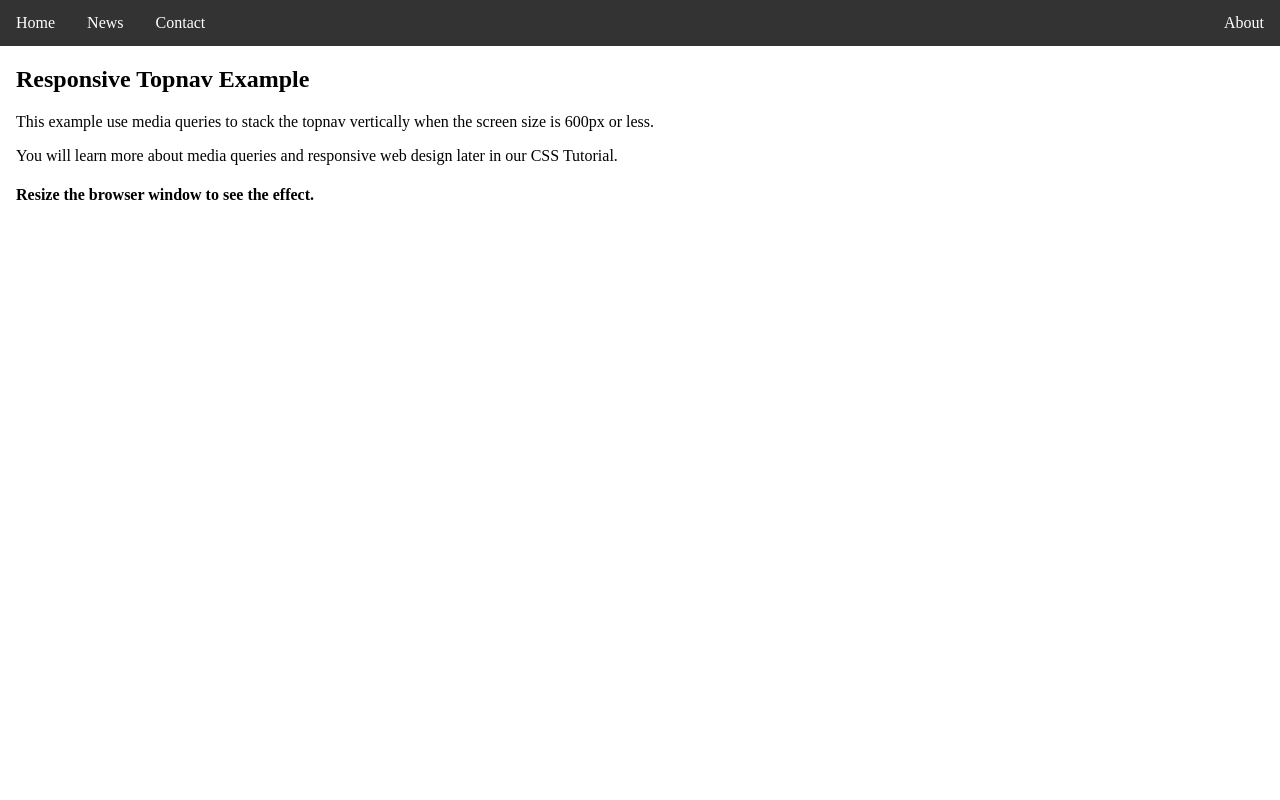
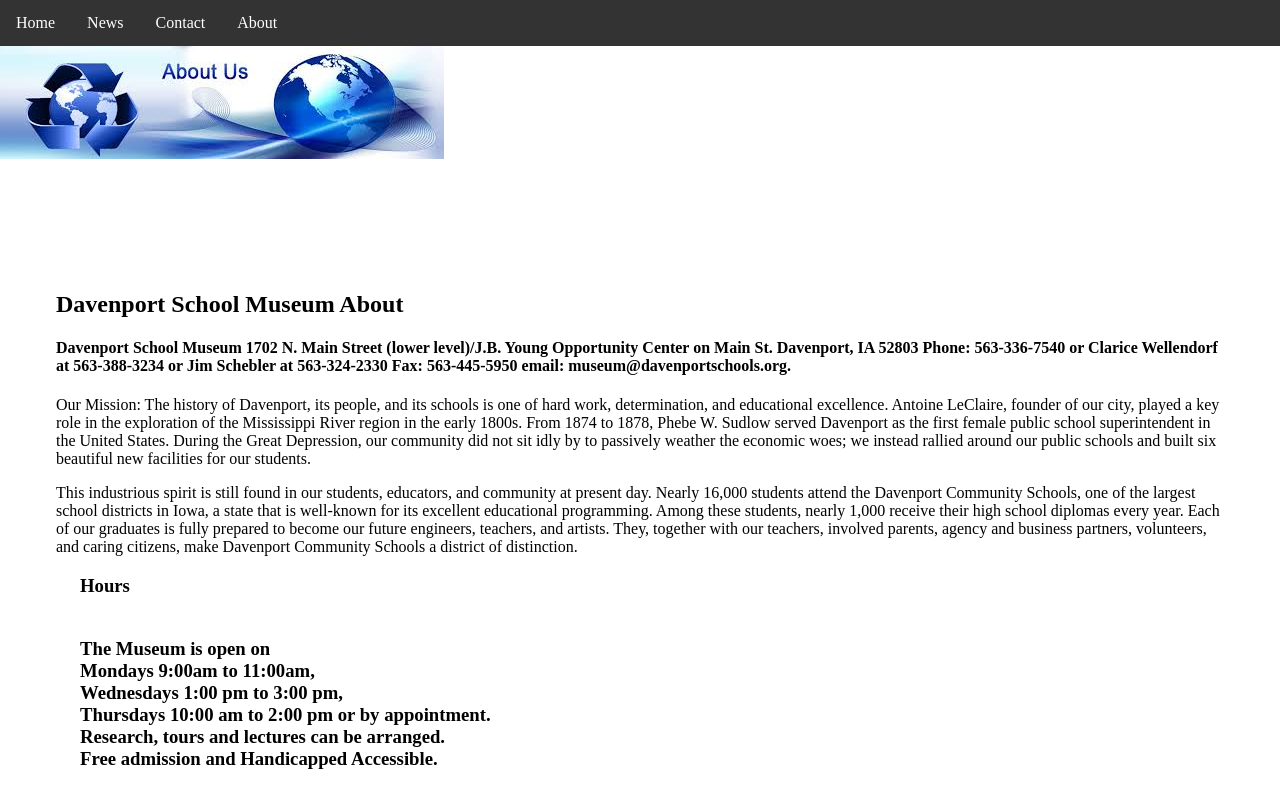
Before and after one commit to db154820/museum1, a plain HTML site: page about.html in a window 1280 px wide. Drawn offline with Linux system fonts and the light colour scheme.

Commit message:
update newest

```diff
--- a/about.html
+++ b/about.html
@@ -11,15 +11,60 @@
   <li><a class="active" href="#home">Home</a></li>
   <li><a href="#news">News</a></li>
   <li><a href="#contact">Contact</a></li>
-  <li class="right"><a href="#about">About</a></li>
+  <li><a href="#about">About</a></li>
 </ul>
+<img src="about us images.jpg" alt="">
+<div style="padding:0 16px;">
+  <br>
+  <br><br>
+  <br><br>
+  <br>
+<blockquote cite="">
+  <h2>Davenport School Museum About</h2>
+  <h4>Davenport School Museum
+1702 N. Main Street (lower level)/J.B. Young Opportunity Center on Main St.
+Davenport, IA 52803
+Phone: 563-336-7540 or Clarice Wellendorf at 563-388-3234
+or Jim Schebler at 563-324-2330
+Fax: 563-445-5950
+email: museum@davenportschools.org.</h4>
+</blockquote>
 
-<div style="padding:0 16px;">
-  <h2>Responsive Topnav Example</h2>
-  <p>This example use media queries to stack the topnav vertically when the screen size is 600px or less.</p>
-  <p>You will learn more about media queries and responsive web design later in our CSS Tutorial.</p>
-  <h4>Resize the browser window to see the effect.</h4>
+<blockquote cite="">
+  <p>Our Mission: The history of Davenport, its people, and its schools is one
+    of hard work, determination, and educational excellence. Antoine LeClaire,
+    founder of our city, played a key role in the exploration of the Mississippi
+    River region in the early 1800s.  From 1874 to 1878, Phebe W. Sudlow served
+    Davenport as the first female public school superintendent in the United States.
+    During the Great Depression, our community did not sit idly by to passively
+    weather the economic woes; we instead rallied around our public schools and
+    built six beautiful new facilities for our students.</p>
+
+<p>This industrious spirit is still found in our students, educators, and community
+at present day.  Nearly 16,000 students attend the Davenport Community Schools,
+one of the largest school districts in Iowa, a state that is well-known for its
+excellent educational programming.  Among these students, nearly 1,000 receive
+their high school diplomas every year.  Each of our graduates is fully prepared
+to become our future engineers, teachers, and artists. They, together with our
+teachers, involved parents, agency and business partners, volunteers, and caring
+citizens, make Davenport Community Schools a district of distinction.</p>
 </div>
-
+</blockquote>
+<blockquote cite="">
+  <blockquote>
+  <h3>Hours<h3><p>
+    <br>
+    The Museum is open on
+  <br>
+  Mondays 9:00am to 11:00am,
+  <br>
+  Wednesdays 1:00 pm to 3:00 pm,
+  <br>
+  Thursdays 10:00 am to 2:00 pm or by appointment.
+  <br>
+  Research, tours and lectures can be arranged.
+  <br>
+  Free admission and Handicapped Accessible.</p>
+  </blockquote>
 </body>
 </html>
```
Also changed, not shown: about us images.jpg (added), about us.jpg (added).
